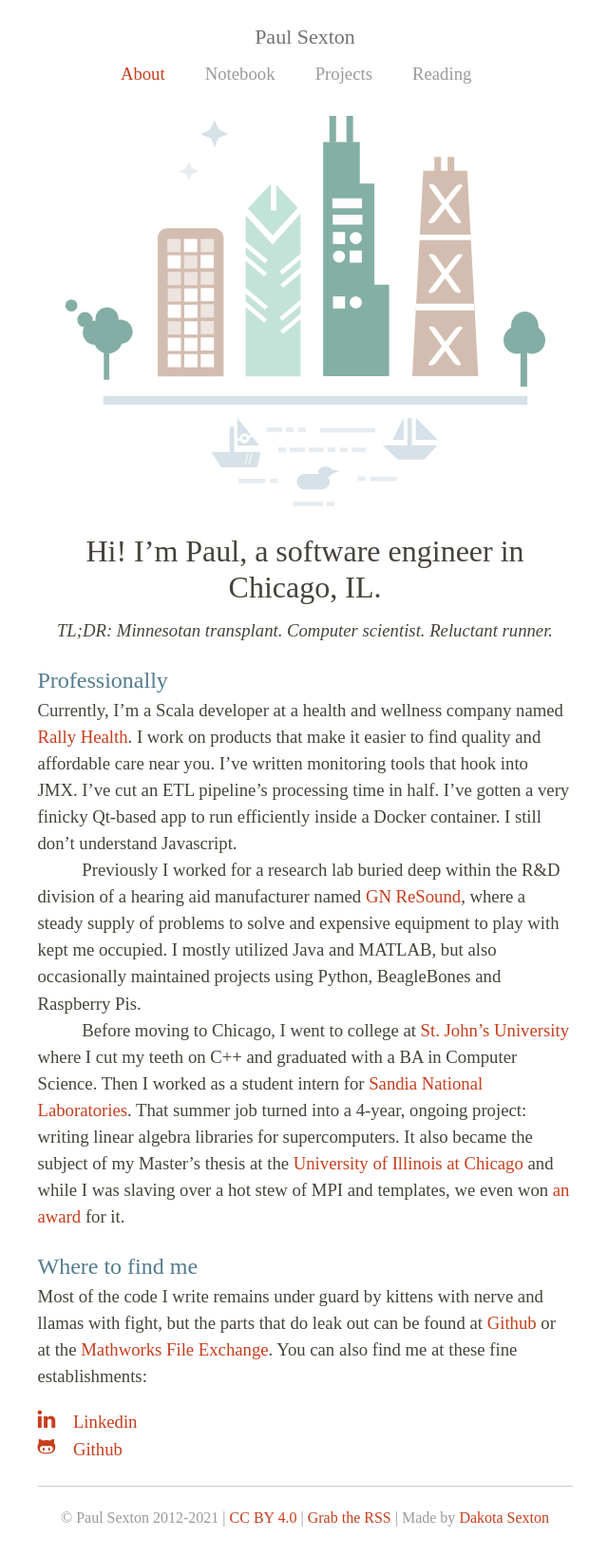
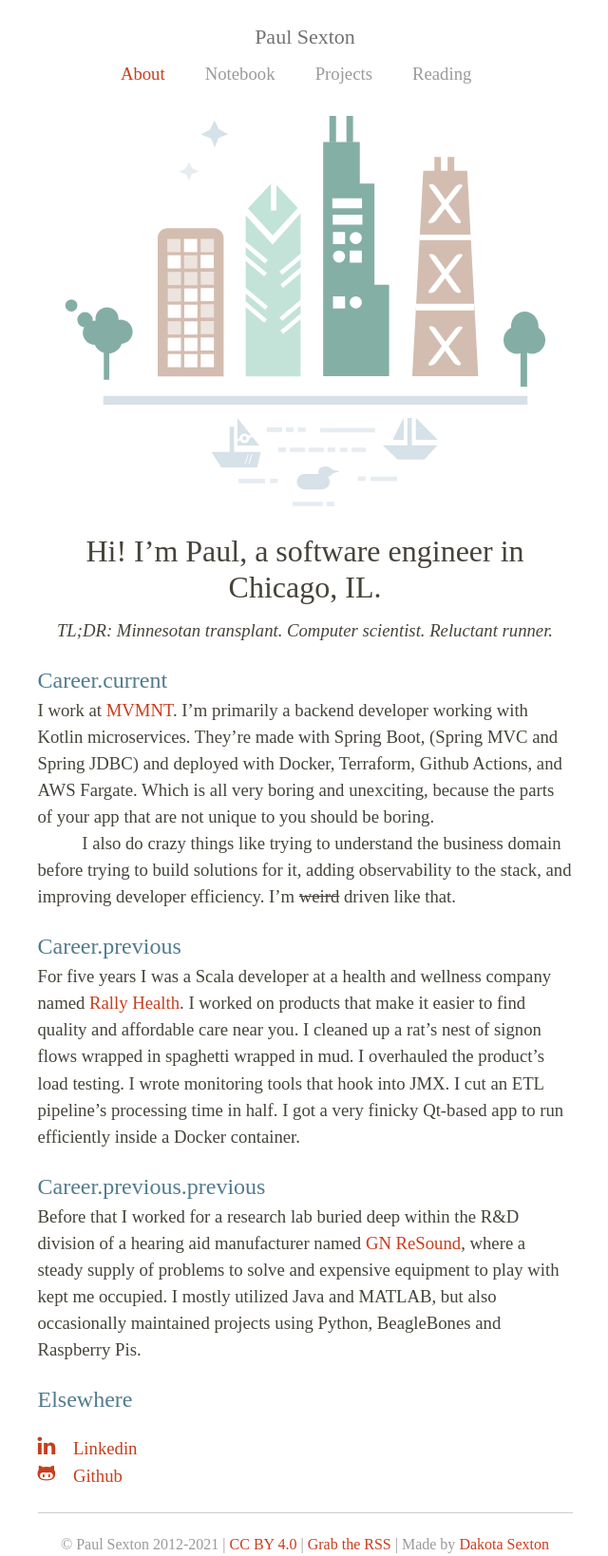
Before and after one commit to psexton/psexton.github.io, a Jekyll site: the page built from index.markdown, in a window 1280 px wide. Shown: the whole page at 95% size, without its empty margins (319-959 px from the left). Built offline with Jekyll 4.4.1, drawn with Linux system fonts in a browser that asks for light colours; some web fonts are replaced; before the commit the page ends 1610 px from its top, so only the background shows below that.

Commit message:
Redo most of the body text

```diff
--- a/index.markdown
+++ b/index.markdown
@@ -11,15 +11,21 @@ title: About
 TL;DR: Minnesotan transplant. Computer scientist. Reluctant runner.
 {: .intro-caption}
 
-## Professionally
-Currently, I'm a Scala developer at a health and wellness company named [Rally Health](https://rallyhealth.com). I work on products that make it easier to find quality and affordable care near you. I've written monitoring tools that hook into JMX. I've cut an ETL pipeline's processing time in half. I've gotten a very finicky Qt-based app to run efficiently inside a Docker container. I still don't understand Javascript.
+## Career.current
 
-Previously I worked for a research lab buried deep within the R&amp;D division of a hearing aid manufacturer named [GN ReSound](http://gnresound-group.com/), where a steady supply of problems to solve and expensive equipment to play with kept me occupied. I mostly utilized Java and MATLAB, but also occasionally maintained projects using Python, BeagleBones and Raspberry Pis.
+I work at [MVMNT](https://mvmnt.io). I'm primarily a backend developer working with Kotlin microservices. They're made with Spring Boot, (Spring MVC and Spring JDBC) and deployed with Docker, Terraform, Github Actions, and AWS Fargate. Which is all very boring and unexciting, because the parts of your app that are not unique to you should be boring.
 
-Before moving to Chicago, I went to college at [St. John's University](http://csbsju.edu/) where I cut my teeth on C++ and graduated with a BA in Computer Science. Then I worked as a student intern for [Sandia National Laboratories](http://www.sandia.gov/"). That summer job turned into a 4-year, ongoing project: writing linear algebra libraries for supercomputers. It also became the subject of my Master's thesis at the [University of Illinois at Chicago](http://www.uic.edu/uic/) and while I was slaving over a hot stew of MPI and templates, we even won [an award](https://www.rd100conference.com/) for it.
+I also do crazy things like trying to understand the business domain before trying to build solutions for it, adding observability to the stack, and improving developer efficiency. I'm ~~weird~~ driven like that.
 
-## Where to find me
-Most of the code I write remains under guard by kittens with nerve and llamas with fight, but the parts that do leak out can be found at [Github](https://github.com/psexton){:rel='me'} or at the [Mathworks File Exchange](https://www.mathworks.com/matlabcentral/profile/authors/1380672){:rel='me'}. You can also find me at these fine establishments:
+## Career.previous
+
+For five years I was a Scala developer at a health and wellness company named [Rally Health](https://rallyhealth.com). I worked on products that make it easier to find quality and affordable care near you. I cleaned up a rat's nest of signon flows wrapped in spaghetti wrapped in mud. I overhauled the product's load testing. I wrote monitoring tools that hook into JMX. I cut an ETL pipeline's processing time in half. I got a very finicky Qt-based app to run efficiently inside a Docker container.
+
+## Career.previous.previous
+
+Before that I worked for a research lab buried deep within the R&amp;D division of a hearing aid manufacturer named [GN ReSound](http://gnresound-group.com/), where a steady supply of problems to solve and expensive equipment to play with kept me occupied. I mostly utilized Java and MATLAB, but also occasionally maintained projects using Python, BeagleBones and Raspberry Pis.
+
+## Elsewhere
 
 {:refdef: ul .elsewhere}
 - [linkedin](https://linkedin.com/in/pmsexton){: .ss-icon rel='me'} &nbsp;&nbsp; [Linkedin](https://linkedin.com/in/pmsexton){:rel='me'}
```
